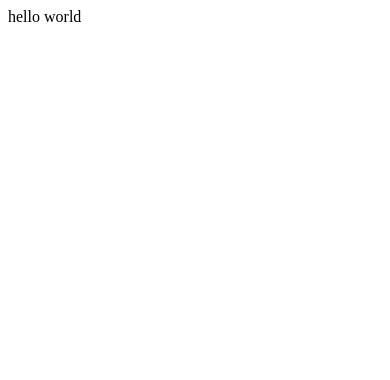
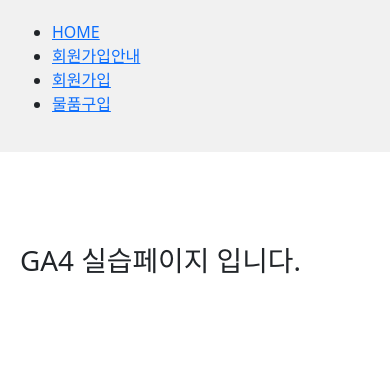
Before and after one commit to HEEJ-hue/HEEJ-hue.github.io0, a plain HTML site: page index.html in a window 390 px wide. Drawn offline with nearby package versions, Linux system fonts and the light colour scheme.

Commit message:
Update index.html

```diff
--- a/index.html
+++ b/index.html
@@ -1 +1,59 @@
-hello world
+<!DOCTYPE html>
+<html>
+<head>
+
+<!-- Google tag (gtag.js) -->
+<script async src="https://www.googletagmanager.com/gtag/js?id=G-4CWRTVB4KQ"></script>
+<script>
+  window.dataLayer = window.dataLayer || [];
+  function gtag(){dataLayer.push(arguments);}
+  gtag('js', new Date());
+
+  gtag('config', 'G-4CWRTVB4KQ');
+</script>
+
+    <title>GA4 Example for Github</title>
+    <link rel="stylesheet" href="https://cdn.jsdelivr.net/npm/bootstrap@5.2.3/dist/css/bootstrap.min.css">
+
+    <style>
+        /* 왼쪽 메뉴 스타일 */
+        nav {
+            width: 20%;
+            float: left;
+            background-color: #f1f1f1;
+            padding: 20px;
+        }
+
+        /* 오른쪽 내용 영역 스타일 */
+        article {
+            width: 80%;
+            float: right;
+            padding: 20px;
+        }
+
+        /* 스마트폰 화면 (예시: 너비 768px 이하) */
+        @media (max-width: 768px) {
+            nav, article {
+                width: 100%;
+                float: none;
+            }
+        }
+
+    </style>
+</head>
+<body>
+  <nav>
+    <ul>
+      <li><a href="./index.html">HOME</a></li>
+      <li><a href="./ga4_d1.html">회원가입안내</a></li>
+      <li><a href="./ga4_d2.html">회원가입</a></li>
+      <li><a href="./ga4_d3.html">물품구입</a></li>
+    </ul>
+  </nav>
+  <article>
+    <br><br><br>
+    <H1>GA4 실습페이지 입니다.</H1>
+    <br><br><br>
+  </article>
+</body>
+</html>
```
